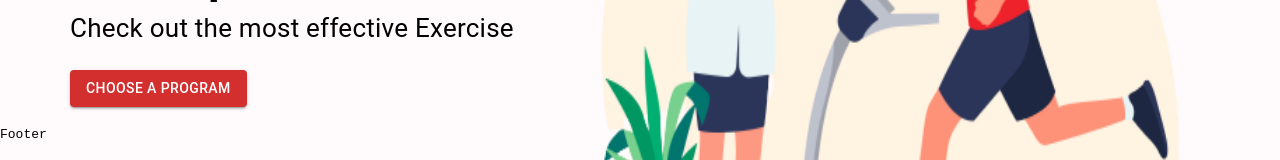
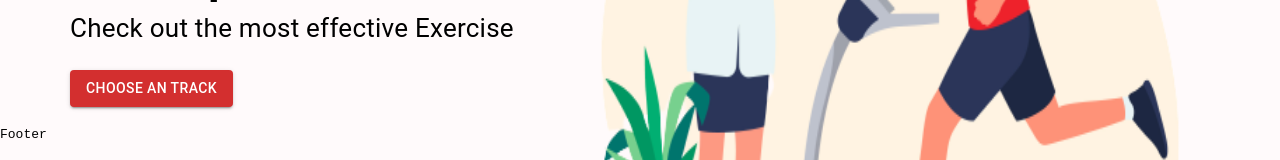
Before and after one commit to jrshittu/gym-app, a React (Create React App) app: page / in a window 1280 px wide. Shown: the part 446-606 px from the top of the page. Built offline with nearby package versions, Linux system fonts and the light colour scheme.

Commit message:
Update HeroBanner.js

```diff
--- a/src/components/HeroBanner.js
+++ b/src/components/HeroBanner.js
@@ -18,7 +18,7 @@ function HeroBanner() {
       <Typography lineHeight='35px' fontSize='26px' mb={3}>
         Check out the most effective Exercise
       </Typography>
-      <Button variant='contained' color='error' href='#exercises'>Choose a Program</Button>
+      <Button variant='contained' color='error' href='#exercises'>Choose an Track</Button>
       <img src={banner} alt='banner' className='hero-banner-img'/>
     </Box>
   )
```
